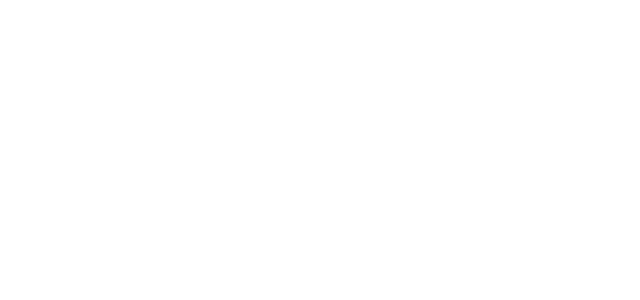
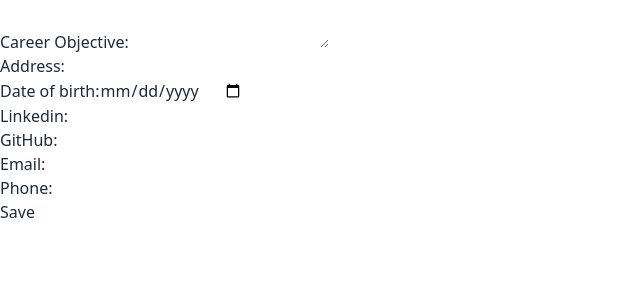
Before and after one commit to nirvikpurkait/resume-builder, a Next.js app: page /student in a window 1280 px wide. Shown: the top 300 px of the page, without its empty margins (0-640 px from the left). Built offline with nearby package versions, Linux system fonts and the light colour scheme; no server answers; the database is empty.

Commit message:
update basic details form added

```diff
--- /dev/null
+++ b/src/app/api/server-actions/get-basic-info.sa.ts
@@ -0,0 +1,29 @@
+"use server";
+
+import { TBasicDetails } from "@/components/resume-form/basic-details";
+import { prisma } from "@/database";
+import { cookies } from "next/headers";
+
+export async function getBasicInfo(): Promise<TBasicDetails> {
+  const cookieStore = cookies();
+  const userId = cookieStore.get("userId")?.value;
+
+  const resumeDetails = await prisma.resumeDetails.findFirst({
+    where: {
+      userId,
+    },
+    select: {
+      careerObjective: true,
+      address: true,
+      dateOfBirth: true,
+      linkedIn: true,
+      github: true,
+      phone: true,
+      email: true,
+    },
+  });
+
+  if (!resumeDetails) return {} as TBasicDetails;
+
+  return resumeDetails;
+}
--- a/src/app/api/server-actions/login.sa.ts
+++ b/src/app/api/server-actions/login.sa.ts
@@ -40,6 +40,7 @@
 
   cookies().set("role", user.role);
   cookies().set("username", user.username);
+  cookies().set("userId", user.id);
 
   if (user.role === "ADMIN") {
     redirect("/admin");
--- /dev/null
+++ b/src/app/api/server-actions/update-basic-info.sa.ts
@@ -0,0 +1,50 @@
+"use server";
+
+import { revalidateUserDetails } from "@/cache/cachedGetUserDetails";
+import { TBasicDetails } from "@/components/resume-form/basic-details";
+import { prisma } from "@/database";
+import { id } from "@/utils/id";
+import { revalidateTag } from "next/cache";
+import { cookies } from "next/headers";
+
+type TUpdationResult = {
+  status: "success" | "error";
+  message?: string;
+};
+
+export async function updateBasicInfo(data: TBasicDetails) {
+  const { dateOfBirth } = data;
+  const cookieStore = cookies();
+  const userId = cookieStore.get("userId")?.value;
+
+  if (!userId) {
+    const res: TUpdationResult = {
+      status: "error",
+      message: "No user found, please login again",
+    };
+    return res;
+  }
+
+  await prisma.resumeDetails.upsert({
+    create: {
+      id: id(),
+      ...data,
+      userId: userId,
+      dateOfBirth: new Date(dateOfBirth),
+    },
+    update: {
+      ...data,
+      dateOfBirth: new Date(dateOfBirth),
+    },
+    where: {
+      userId: userId,
+    },
+  });
+
+  revalidateTag(revalidateUserDetails);
+
+  const res: TUpdationResult = {
+    status: "success",
+  };
+  return res;
+}
--- a/src/app/student/page.tsx
+++ b/src/app/student/page.tsx
@@ -1,5 +1,10 @@
+import BasicDetails from "@/components/resume-form/basic-details";
 import React from "react";
 
 export default function StudentPage() {
-	return <div></div>;
+  return (
+    <div>
+      <BasicDetails />
+    </div>
+  );
 }
--- /dev/null
+++ b/src/components/resume-form/basic-details.tsx
@@ -0,0 +1,70 @@
+"use client";
+
+import { getBasicInfo } from "@/app/api/server-actions/get-basic-info.sa";
+import { updateBasicInfo } from "@/app/api/server-actions/update-basic-info.sa";
+import { prisma } from "@/database";
+import React from "react";
+import { useForm } from "react-hook-form";
+
+export type TBasicDetails = Omit<
+  NonNullable<Awaited<ReturnType<typeof prisma.resumeDetails.findFirst>>>,
+  "id" | "userId"
+>;
+
+export default function BasicDetails() {
+  const {
+    register,
+    handleSubmit,
+    formState: {},
+  } = useForm<TBasicDetails>({
+    defaultValues: async () => getBasicInfo(),
+  });
+
+  const onSubmit = async (data: TBasicDetails) => {
+    await updateBasicInfo(data);
+  };
+
+  return (
+    <form onSubmit={handleSubmit(onSubmit)}>
+      <div>
+        <label htmlFor="career-objective">Career Objective:</label>
+        <textarea
+          id="career-objective"
+          {...register("careerObjective")}
+        ></textarea>
+      </div>
+
+      <div>
+        <label htmlFor="address">Address:</label>
+        <input type="text" id="address" {...register("address")} />
+      </div>
+
+      <div>
+        <label htmlFor="dob">Date of birth:</label>
+        <input type="date" id="dob" {...register("dateOfBirth")} />
+      </div>
+
+      <div>
+        <label htmlFor="linkedin">Linkedin:</label>
+        <input type="text" id="linkedin" {...register("linkedIn")} />
+      </div>
+
+      <div>
+        <label htmlFor="github">GitHub:</label>
+        <input type="text" id="github" {...register("github")} />
+      </div>
+
+      <div>
+        <label htmlFor="email">Email:</label>
+        <input type="text" id="email" {...register("email")} />
+      </div>
+
+      <div>
+        <label htmlFor="phone">Phone:</label>
+        <input type="text" id="phone" {...register("phone")} />
+      </div>
+
+      <button type="submit">Save</button>
+    </form>
+  );
+}
--- a/src/components/resume-form/index.tsx
+++ /dev/null
@@ -1,10 +0,0 @@
-import React from "react";
-
-export default function ResumeForm() {
-	return (
-		<form>
-			<label htmlFor="career-objective">Career Objective:</label>
-			<input type="text" />
-		</form>
-	);
-}
```
Also changed, not shown: 1 other file (tests, documents, lock files or other folders). Lines whose indentation alone changed are shown as unchanged.
